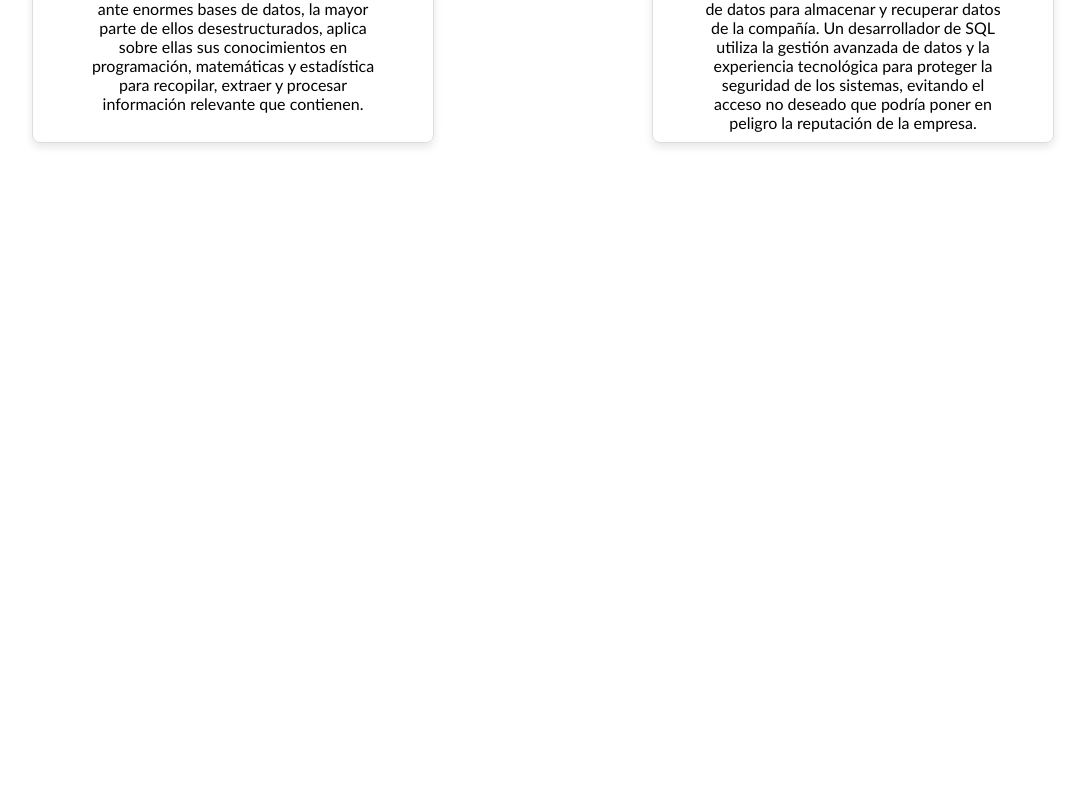
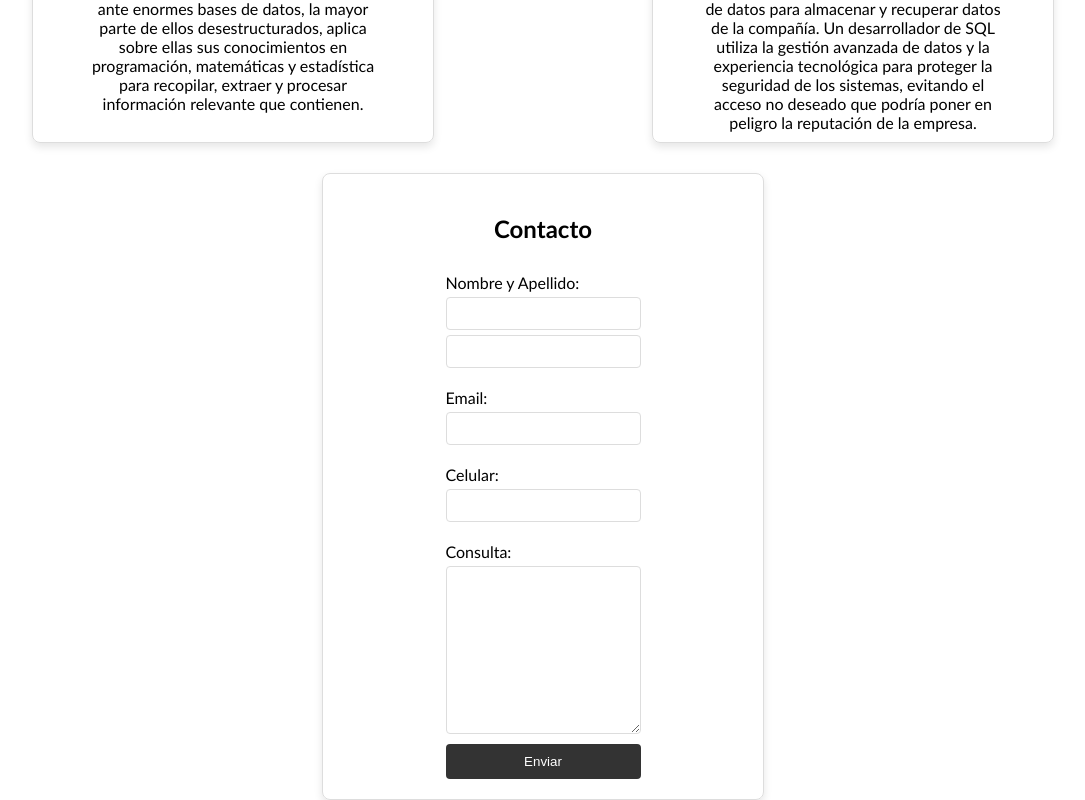
Before and after one commit to lucasjerez94/website-programando-, a React (Create React App) app: page / in a window 1280 px wide. Shown: the part 1473-2273 px from the top of the page, without its empty margins (97-1182 px from the left). Before the commit the page ends 1646 px from the top, so only its background shows below. Built offline with nearby package versions, Linux system fonts and the light colour scheme.

Commit message:
component contact

```diff
--- a/src/App.css
+++ b/src/App.css
@@ -121,6 +121,50 @@ body{
 }
 /*----------------------*/
 
+/* CONTACT */
+.contact{
+  display: flex;
+  flex-direction: column;
+  align-items: center;
+  width: 400px;
+  margin: auto;
+  padding: 20px;
+  border: 1px solid #ddd;
+  border-radius: 8px;
+  box-shadow: 0 4px 8px rgba(0, 0, 0, 0.1);
+}
+.form-contact{
+  display: flex;
+  flex-direction: column;
+}
+.label-contact{
+  margin: 10px 0;
+  display: flex;
+  flex-direction: column;
+}
+.input-contact, .textarea-contact{
+  padding: 8px;
+  margin-top: 5px;
+  border: 1px solid #ddd;
+  border-radius: 4px;
+}
+.textarea-contact{
+  height: 150px;
+  resize: vertical;
+}
+.btn-contact{
+  padding: 10px;
+  background-color: #333;
+  color: white;
+  border: none;
+  border-radius: 4px;
+  cursor: pointer;
+  transition: background-color 0.3s ease-in-out;
+}
+.btn-contact:hover {
+  background-color: #555;
+}
+/*----------------------*/
 
 
 /* ----- Medias querys ----- */
--- a/src/App.jsx
+++ b/src/App.jsx
@@ -1,5 +1,5 @@
 import './App.css';
-import {Header, Hero} from './atoms'
+import {Header, Hero, Contact} from './atoms'
 import {Main} from './molecules'
 
 function App() {
@@ -8,6 +8,7 @@ function App() {
       <Header />
       <Hero />
       <Main />
+      <Contact />
     </div>
   );
 }
--- /dev/null
+++ b/src/atoms/Contact.jsx
@@ -0,0 +1,80 @@
+import { useState } from 'react';
+
+export const Contact = () => {
+  const [formData, setFormData] = useState({
+    firstName: '',
+    lastName: '',
+    email: '',
+    phone: '',
+    inquiry: '',
+  });
+
+  const handleChange = (e) => {
+    const { name, value } = e.target;
+    setFormData((prevData) => ({
+      ...prevData,
+      [name]: value,
+    }));
+  };
+
+  const handleSubmit = (e) => {
+    e.preventDefault();
+    // Aquí puedes manejar la lógica para enviar el formulario, como hacer una solicitud a un servidor o mostrar los datos en la consola.
+    console.log(formData);
+  };
+
+  return (
+    <div className="contact">
+      <h2 className='h2-contact'>Contacto</h2>
+      <form className='form-contact' onSubmit={handleSubmit}>
+        <label className='label-contact'>
+          Nombre y Apellido:
+          <input className='input-contact'
+            type="text"
+            name="firstName"
+            value={formData.firstName}
+            onChange={handleChange}
+            required
+          />
+          <input className='input-contact'
+            type="text"
+            name="lastName"
+            value={formData.lastName}
+            onChange={handleChange}
+            required
+          />
+        </label>
+        <label className='label-contact'>
+          Email:
+          <input className='input-contact'
+            type="email"
+            name="email"
+            value={formData.email}
+            onChange={handleChange}
+            required
+          />
+        </label>
+        <label className='label-contact'>
+          Celular:
+          <input className='input-contact'
+            type="tel"
+            name="phone"
+            value={formData.phone}
+            onChange={handleChange}
+            required
+          />
+        </label>
+        <label className='label-contact'>
+          Consulta:
+          <textarea className='textarea-contact'
+            name="inquiry"
+            value={formData.inquiry}
+            onChange={handleChange}
+            required
+          ></textarea>
+        </label>
+        <button className='btn-contact' type="submit">Enviar</button>
+      </form>
+    </div>
+  );
+};
--- a/src/atoms/index.js
+++ b/src/atoms/index.js
@@ -1,4 +1,5 @@
 import {Header} from './Header';
 import {Hero} from './Hero';
+import {Contact} from './Contact';
 
-export {Header, Hero};
+export {Header, Hero, Contact};
```
